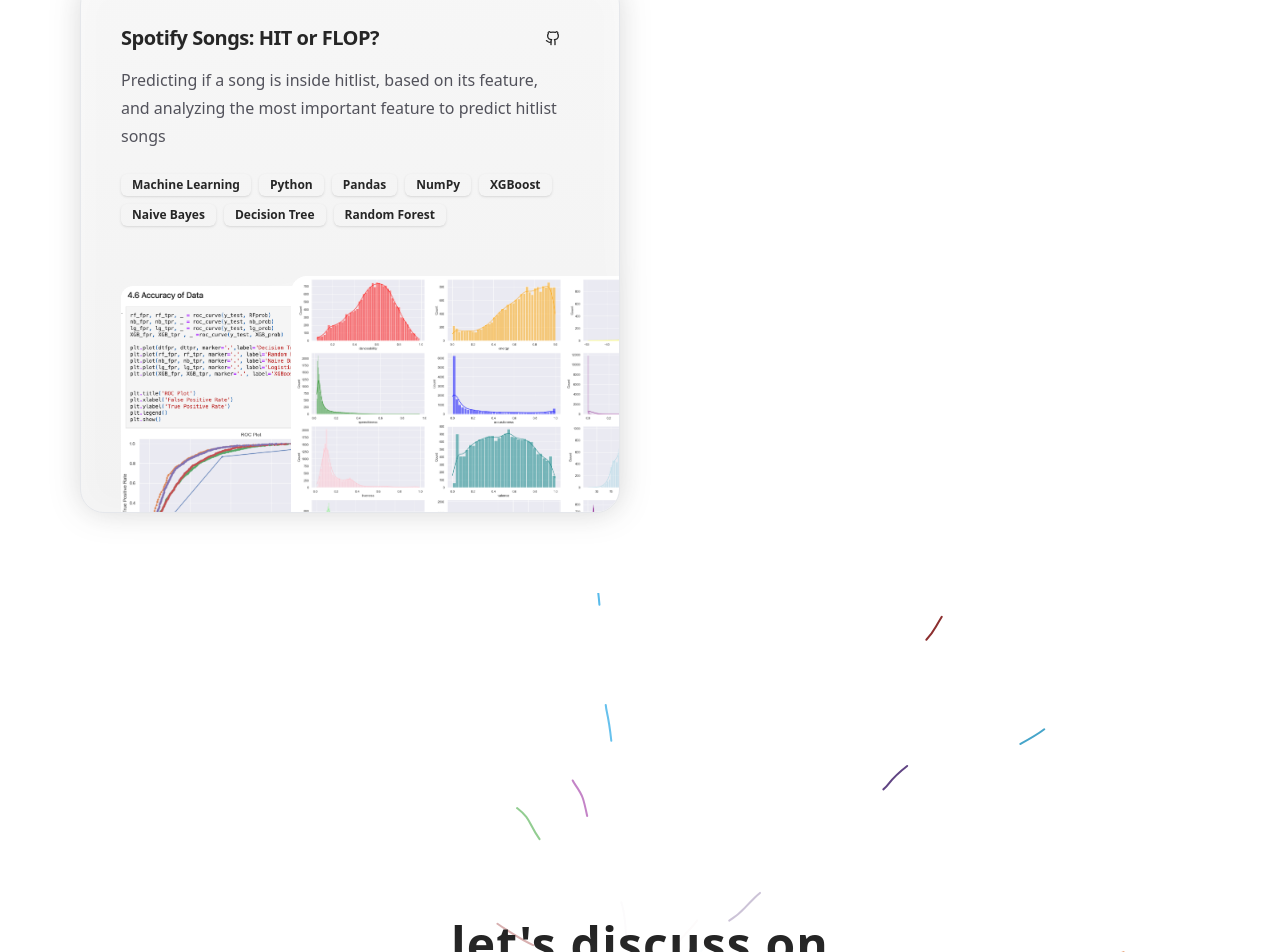
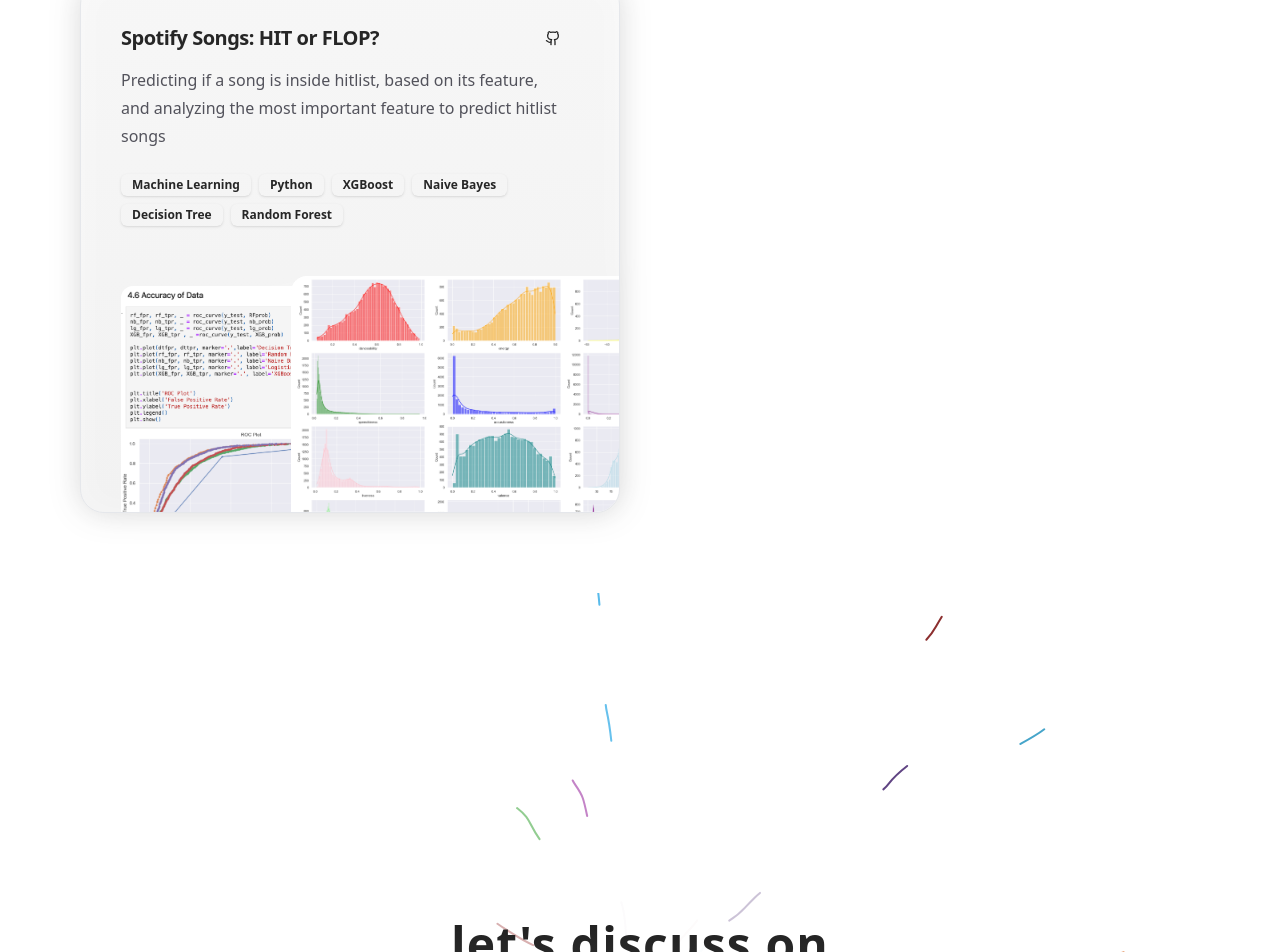
Before and after one commit to gabriellenicole/bento-website, a React (Vite) app: page / in a window 1280 px wide. Shown: the part 1631-2583 px from the top of the page. Built offline with nearby package versions, Linux system fonts and the light colour scheme.

Commit message:
feat: project card style

```diff
--- a/src/components/section/projects.tsx
+++ b/src/components/section/projects.tsx
@@ -43,8 +43,6 @@
     techStack: [
       'Machine Learning',
       'Python',
-      'Pandas',
-      'NumPy',
       'XGBoost',
       'Naive Bayes',
       'Decision Tree',
--- a/src/components/ui/project-card.tsx
+++ b/src/components/ui/project-card.tsx
@@ -119,7 +119,7 @@
       <>
         <img
           alt={image.alt}
-          className="pointer-events-none left-[69px] top-[79%] w-[42%] scale-[150%] rounded-xl bg-neutral-50/30 transition-transform duration-500 max-md:rounded-sm sm:left-[40px] sm:top-[60%] sm:scale-100 md:-bottom-[1%] md:top-auto md:w-[69%] md:scale-100 md:group-hover:translate-x-2 md:group-hover:scale-95 xl:-bottom-[11%]"
+          className="pointer-events-none left-[69px] top-[84%] w-[42%] scale-[150%] rounded-xl bg-neutral-50/30 transition-transform duration-500 max-md:rounded-sm sm:left-[40px] sm:top-[60%] sm:scale-100 md:-bottom-[1%] md:top-auto md:w-[69%] md:scale-100 md:group-hover:translate-x-2 md:group-hover:scale-95 xl:-bottom-[11%]"
           src={image.src1}
           style={{
             position: 'absolute',
@@ -130,7 +130,7 @@
 
         <img
           alt={image.alt}
-          className="pointer-events-none left-[50%] top-[79%] w-[50%] translate-x-0 scale-[190%] rounded-2xl bg-neutral-50/30 backdrop-blur-sm transition-transform duration-500 max-md:rounded-md sm:left-[39%] sm:top-[59%] sm:scale-[120%] md:-bottom-[2%] md:top-auto md:w-[77%] md:scale-100 md:group-hover:-translate-x-2 md:group-hover:scale-105 xl:-bottom-[12%]"
+          className="pointer-events-none left-[50%] top-[84%] w-[50%] translate-x-0 scale-[190%] rounded-2xl bg-neutral-50/30 backdrop-blur-sm transition-transform duration-500 max-md:rounded-md sm:left-[39%] sm:top-[59%] sm:scale-[120%] md:-bottom-[2%] md:top-auto md:w-[77%] md:scale-100 md:group-hover:-translate-x-2 md:group-hover:scale-105 xl:-bottom-[12%]"
           src={image.src2}
           style={{
             position: 'absolute',
```
